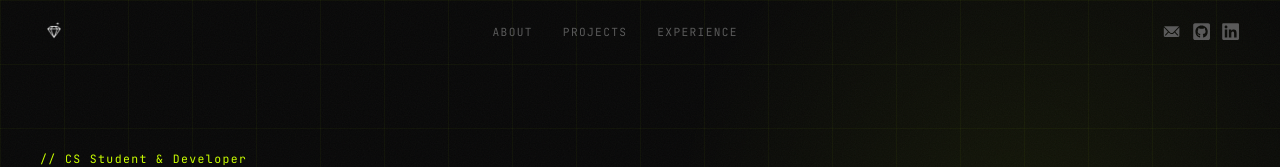
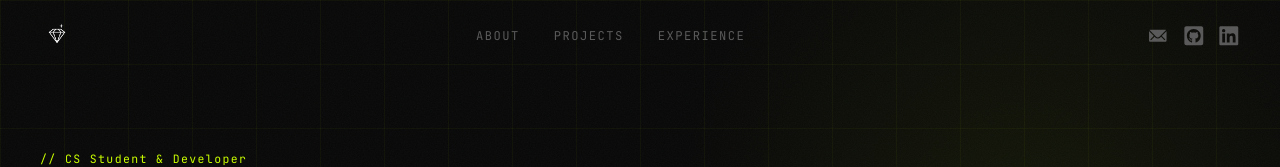
Before and after one commit to atonyit/portfolio, a React (Vite) app: page / in a window 1280 px wide. Shown: the top 167 px of the page. Built offline with nearby package versions, Linux system fonts and the light colour scheme.

Commit message:
increased the header size/spacing

```diff
--- a/src/Header.css
+++ b/src/Header.css
@@ -18,7 +18,7 @@
   left: 0;
   right: 0;
   z-index: 100;
-  padding: 0 2rem;
+  padding: 0 2.4rem;
   background: transparent;
   transition: background 0.4s cubic-bezier(0.16, 1, 0.3, 1),
     border-color 0.4s cubic-bezier(0.16, 1, 0.3, 1);
@@ -36,7 +36,7 @@
   display: flex;
   align-items: center;
   justify-content: space-between;
-  height: 64px;
+  height: 72px;
   max-width: 1200px;
   margin: 0 auto;
 }
@@ -49,7 +49,7 @@
 }
 
 .logo {
-  height: 28px;
+  height: 34px;
   filter: brightness(0) invert(1);
   transition: filter 0.35s ease, transform 0.35s ease;
 }
@@ -71,10 +71,10 @@
   border: none;
   color: var(--muted);
   font-family: var(--font-mono);
-  font-size: 0.7rem;
+  font-size: 0.76rem;
   letter-spacing: 0.12em;
   text-transform: uppercase;
-  padding: 0.5rem 0.875rem;
+  padding: 0.6rem 1rem;
   cursor: pointer;
   transition: color 0.25s ease;
   overflow: hidden;
@@ -112,12 +112,12 @@
 .contact-icons {
   display: flex;
   align-items: center;
-  gap: 0.625rem;
+  gap: 0.875rem;
 }
 
 .icon-link {
   color: var(--muted);
-  font-size: 1.2rem;
+  font-size: 1.35rem;
   display: flex;
   align-items: center;
   text-decoration: none;
--- a/src/Header.jsx
+++ b/src/Header.jsx
@@ -49,7 +49,7 @@ useEffect(() => {
   const scrollToSection = (id) => {
     const section = document.getElementById(id)
     if (section) {
-      window.scrollTo({ top: section.offsetTop - 64, behavior: 'smooth' })
+      window.scrollTo({ top: section.offsetTop - 72, behavior: 'smooth' })
     }
     // close menu after clicking a link
     setMenuOpen(false)
```
